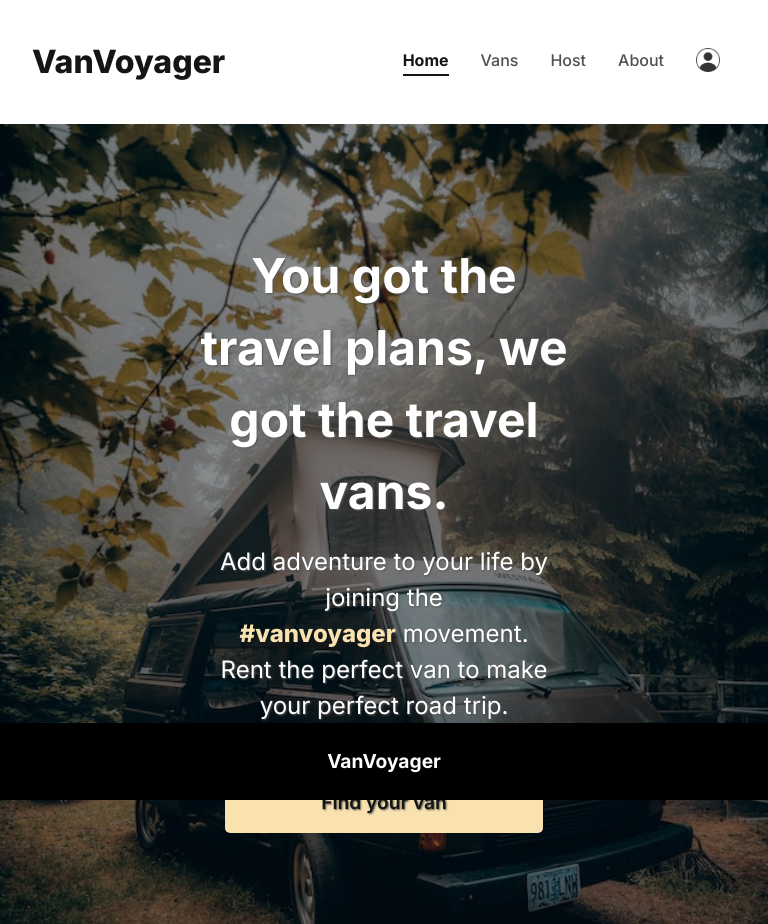
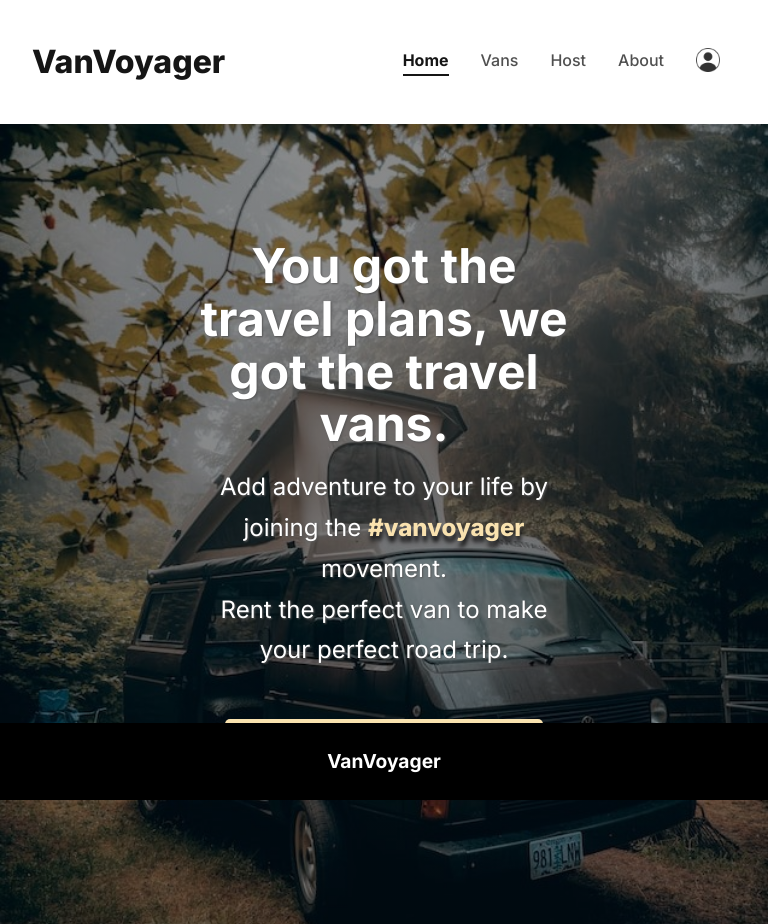
Before and after one commit to heet-git/van-voyager, a React (Create React App) app: page / in a window 768 px wide. Built offline with nearby package versions, Linux system fonts and the light colour scheme; what miragejs would draw is missing.

Commit message:
Fix styling for tablet view

```diff
--- a/src/pages/Home.jsx
+++ b/src/pages/Home.jsx
@@ -10,8 +10,7 @@ function Home(){
         <div className="home-container">
             <div className="home-intro">
                 <h1 className="intro-title">You got the travel plans, we got the travel vans.</h1>
-                <p className="intro-detail">Add adventure to your life by joining the</p>
-                <p className="intro-detail"> <span className="hash-tag">#vanvoyager</span> movement.</p>
+                <p className="intro-detail">Add adventure to your life by joining the <span className="hash-tag">#vanvoyager</span> movement.</p>
                 <p className="intro-detail">Rent the perfect van to make your perfect road trip.</p>
                 <Link to="vans">Find your van</Link>
             </div>
--- a/src/styles.css
+++ b/src/styles.css
@@ -146,6 +146,7 @@ header{
 
 .intro-detail{
     font-size: 1.5em;
+    line-height: 2em;
 }
 
 .home-container a{
@@ -605,6 +606,18 @@ Responsive Grid Media Queries - 1280, 1024, 768, 480
         background-size: cover;
     }
 
+    .intro-title{
+        line-height: 1.1em;
+    }
+
+    .intro-detail{
+        line-height: 1.7em;
+    }
+/*
+    .home-container a{
+        margin: 1rem;
+    } */
+
     /*** Vans ***/
 
     .vans{
@@ -687,9 +700,8 @@ Responsive Grid Media Queries - 1280, 1024, 768, 480
     .login-form{
         max-width: 50%;
     }
+}
+
+@media all and (max-width: 480px) {
 
 }
-/*
-@media all and (max-width: 480px) {
-
-} */
```
Also changed, not shown: src/assets/sm-home-img.jpg.
